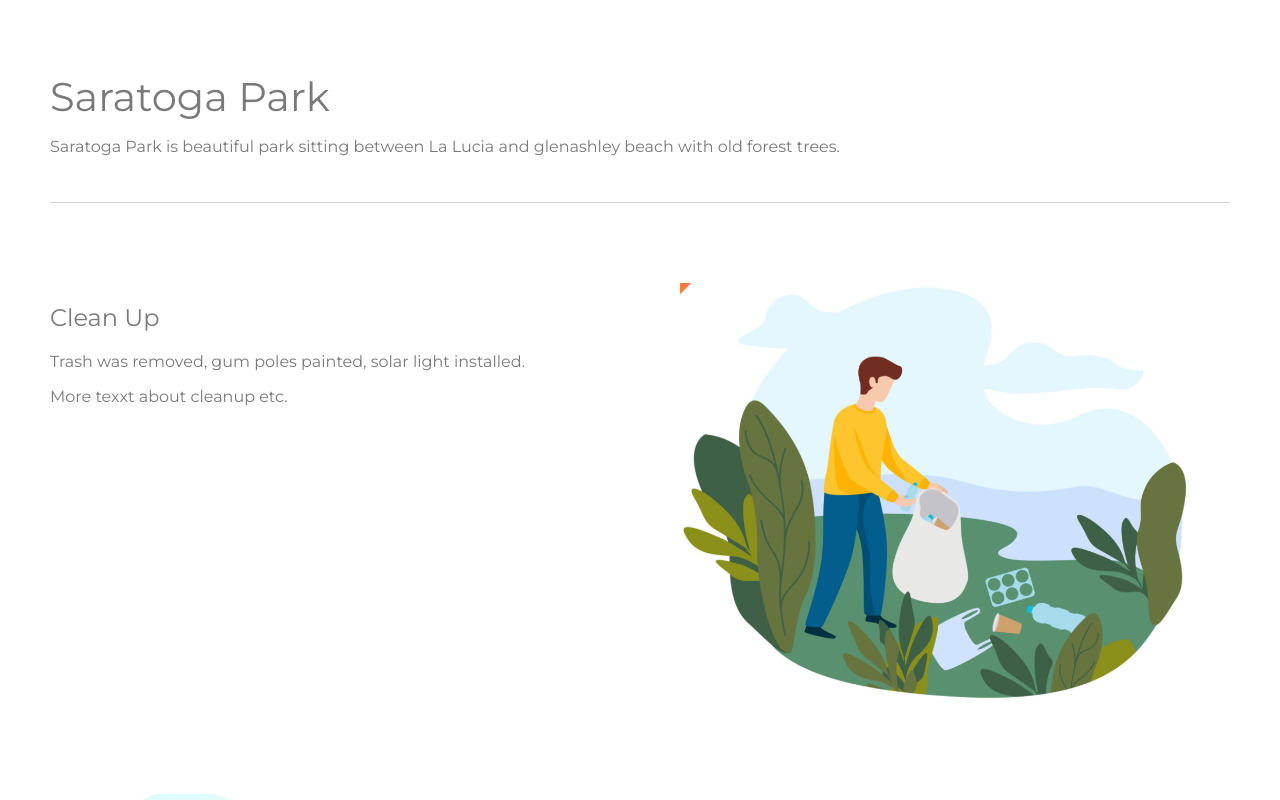
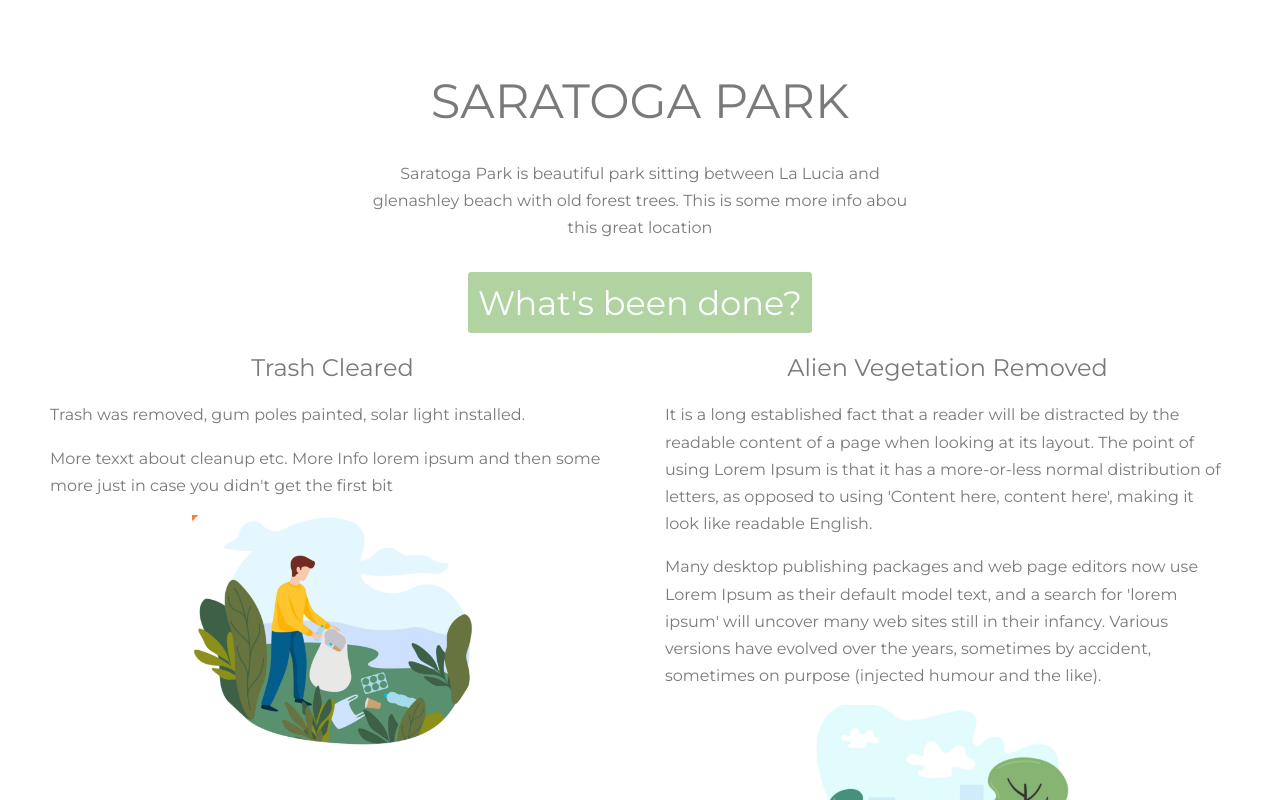
Before and after one commit to autumn8/parks-improvement-project, a React (Vite) app: page /projects in a window 1280 px wide. Shown: the part 700-1500 px from the top of the page. Built offline with nearby package versions, Linux system fonts and the light colour scheme.

Commit message:
feat: add project detail & info card styling

```diff
--- a/src/App.css
+++ b/src/App.css
@@ -53,11 +53,31 @@ body {
 
 }
 
+.block-header__wrapper {
+  display: flex;
+  justify-content: center;
+}
+
+.block-header {
+  display: inline-block;
+  padding: 10px;
+  background-color: #b1d3a1;
+  color: white;
+  font-size: 2.1rem;
+  border-radius: 3px;
+}
+
 .app__h2 {
   margin-top:50px;
   margin-bottom: 0;
   font-size: 2.3rem;
   font-weight: 400;
+}
+
+@media screen and (max-width: 800px) {
+  .app__h2{
+      font-size: 1.7rem;
+  }
 }
 
 .main {
@@ -92,7 +112,7 @@ body {
 .app__h1 {
   margin-top:50px;
   margin-bottom: 0;
-  font-size: 2.5rem;
+  font-size: 3rem;
   font-weight: 400;
 }
 
@@ -122,11 +142,7 @@ body {
   padding-bottom: 30px;
 }
 
-@media screen and (max-width: 800px) {
-  .app__h2{
-      font-size: 1.7rem;
-  }
-}
+
 
 
 
--- a/src/components/framework/InfoCard/InfoCard.css
+++ b/src/components/framework/InfoCard/InfoCard.css
@@ -2,6 +2,10 @@
     column-gap: 80px;
     margin-top:80px;
     flex-basis: 100%;
+}
+
+.info-card__desc {
+    line-height: 1.7;
 }
 
 
@@ -21,7 +25,8 @@
 }
 
 .info-card__img-col {
-    margin: 0 40px;
+    max-width: 282px;
+    margin: 0 auto;
 }
 
 .info-card__info-col, .info-card__img-col {
@@ -30,8 +35,13 @@
 
 .info-card__h1 {
     font-weight: 400;
+    text-align: center;
 }
 
 .info-card__img {
     width: 100%;
 }
+
+.info-card__col {
+    flex-basis: 50%;
+}
--- a/src/components/framework/InfoCard/InfoCard.jsx
+++ b/src/components/framework/InfoCard/InfoCard.jsx
@@ -1,13 +1,11 @@
 import "./InfoCard.css";
 
-function InfoCard({headerText, descText, imgSrc, align}) {
+function InfoCard({headerText, descText, imgSrc}) {
     return (
-        <div className="row info-card">
-            <div className="col info-card__info-col">
-                <h1 className="info-card__h1">{headerText}</h1>
-                <p>{descText}</p>
-            </div>
-            <div className="col info-card__img-col">
+        <div className="col info-card__col">
+            <h1 className="info-card__h1">{headerText}</h1>
+            <div className='info-card__desc'>{descText}</div>
+            <div className="info-card__img-col">
                 <img src={imgSrc} alt="" className="info-card__img"/>
             </div>
         </div>
--- a/src/views/Projects/Projects.css
+++ b/src/views/Projects/Projects.css
@@ -0,0 +1,12 @@
+.project__intro-info {
+    display: flex;
+    flex-direction: column;
+    align-items: center;
+}
+
+.project__info-intro {
+    max-width: 550px;
+    line-height: 1.7;
+    text-align: center;
+    margin: 30px 0;
+}
--- a/src/views/Projects/Projects.jsx
+++ b/src/views/Projects/Projects.jsx
@@ -9,19 +9,43 @@ function Projects() {
                 <img src="/parkCommunity.png" alt="" className="app__hero2" />
             </div>
             <main className="main">
-                <section className="app__info">
-                    <h1 className="app__h1">Saratoga Park</h1>
-                    <p className="app__info-intro">
-                    Saratoga Park is beautiful park sitting between La Lucia and glenashley beach with old forest trees.
+                <section className="project__intro-info">
+                    <h1 className="app__h1">SARATOGA PARK</h1>
+                    <p className="project__info-intro">
+                        Saratoga Park is beautiful park sitting between La Lucia and glenashley beach with old forest trees. This is some more info abou this great location
                     </p>
 
                 </section>
                 <section>
+                    <div className="block-header__wrapper">
+                        <div className="block-header">What's been done?</div>
+                    </div>
+                    <div className="row">
+                        <InfoCard
+                            headerText="Trash Cleared"
+                            descText={<>
+                                <p>Trash was removed, gum poles painted, solar light installed.</p>
+                                <p>More texxt about cleanup etc. More Info lorem ipsum and then some more just in case you didn't get the first bit</p>
+                            </>}
+                            imgSrc="/cleanup.png"
+                            align="right"
+                        >
+                        </InfoCard>
+                        <InfoCard
+                            headerText="Alien Vegetation Removed"
+                            descText={<><p>It is a long established fact that a reader will be distracted by the readable content of a page when looking at its layout. The point of using Lorem Ipsum is that it has a more-or-less normal distribution of letters, as opposed to using 'Content here, content here', making it look like readable English. </p>
+                            <p> Many desktop publishing packages and web page editors now use Lorem Ipsum as their default model text, and a search for 'lorem ipsum' will uncover many web sites still in their infancy. Various versions have evolved over the years, sometimes by accident, sometimes on purpose (injected humour and the like).</p></>}
+                            imgSrc="/communityPlant.png"
+                            align="left"
+                        >
+                        </InfoCard>
+                    </div>
+                    <div className="row">
                         <InfoCard
                             headerText="Clean Up"
                             descText={<>
                                 <p>Trash was removed, gum poles painted, solar light installed.</p>
-                    <p>More texxt about cleanup etc.</p>
+                                <p>More texxt about cleanup etc. Blach blah lorem ipsum lorem lorem ipsum lorum</p>
                             </>}
                             imgSrc="/cleanup.png"
                             align="right"
@@ -34,6 +58,8 @@ function Projects() {
                             align="left"
                         >
                         </InfoCard>
+                    </div>
+
                 </section>
             </main>
         </div>
```
Lines whose indentation alone changed are shown as unchanged.
